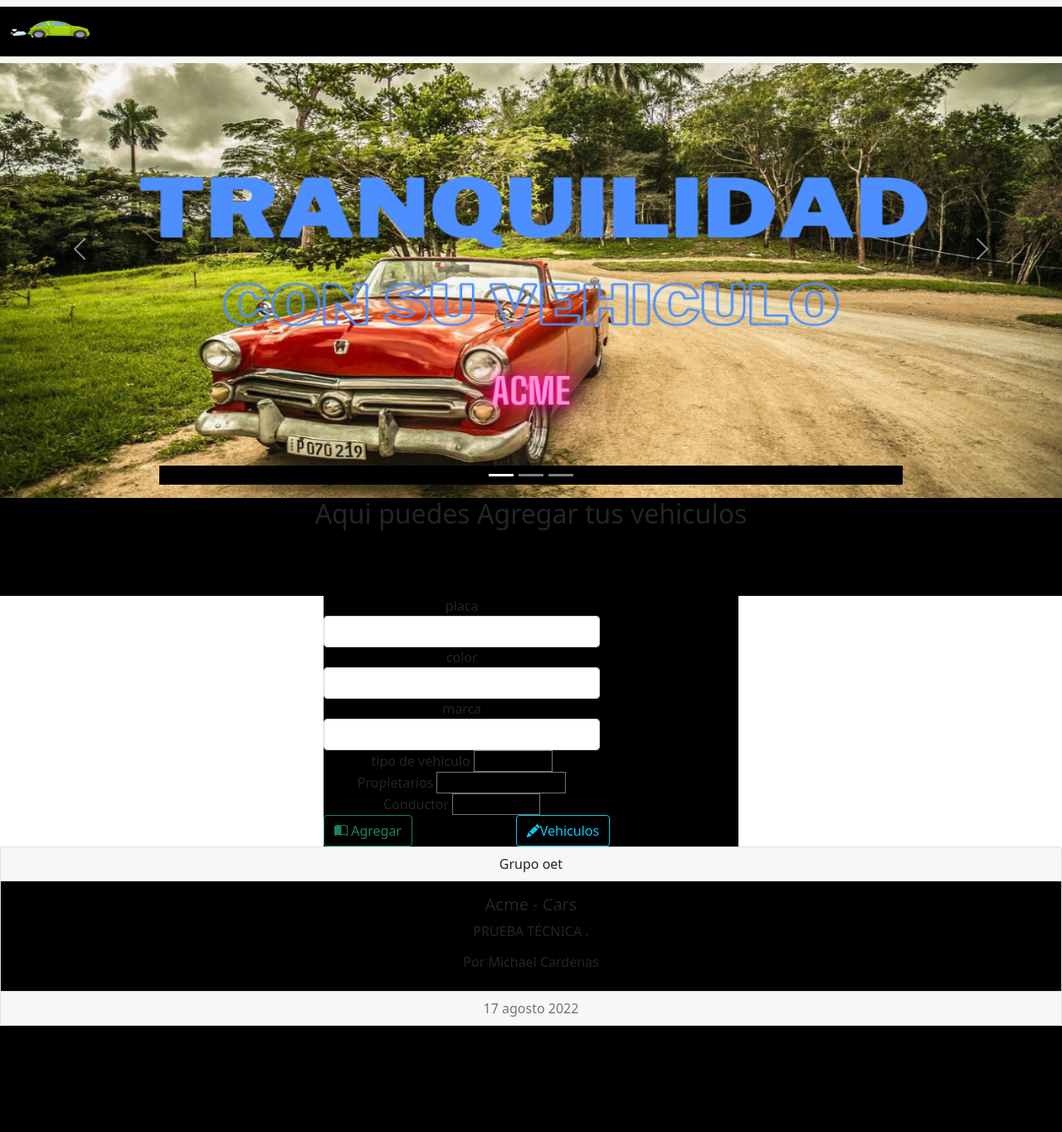
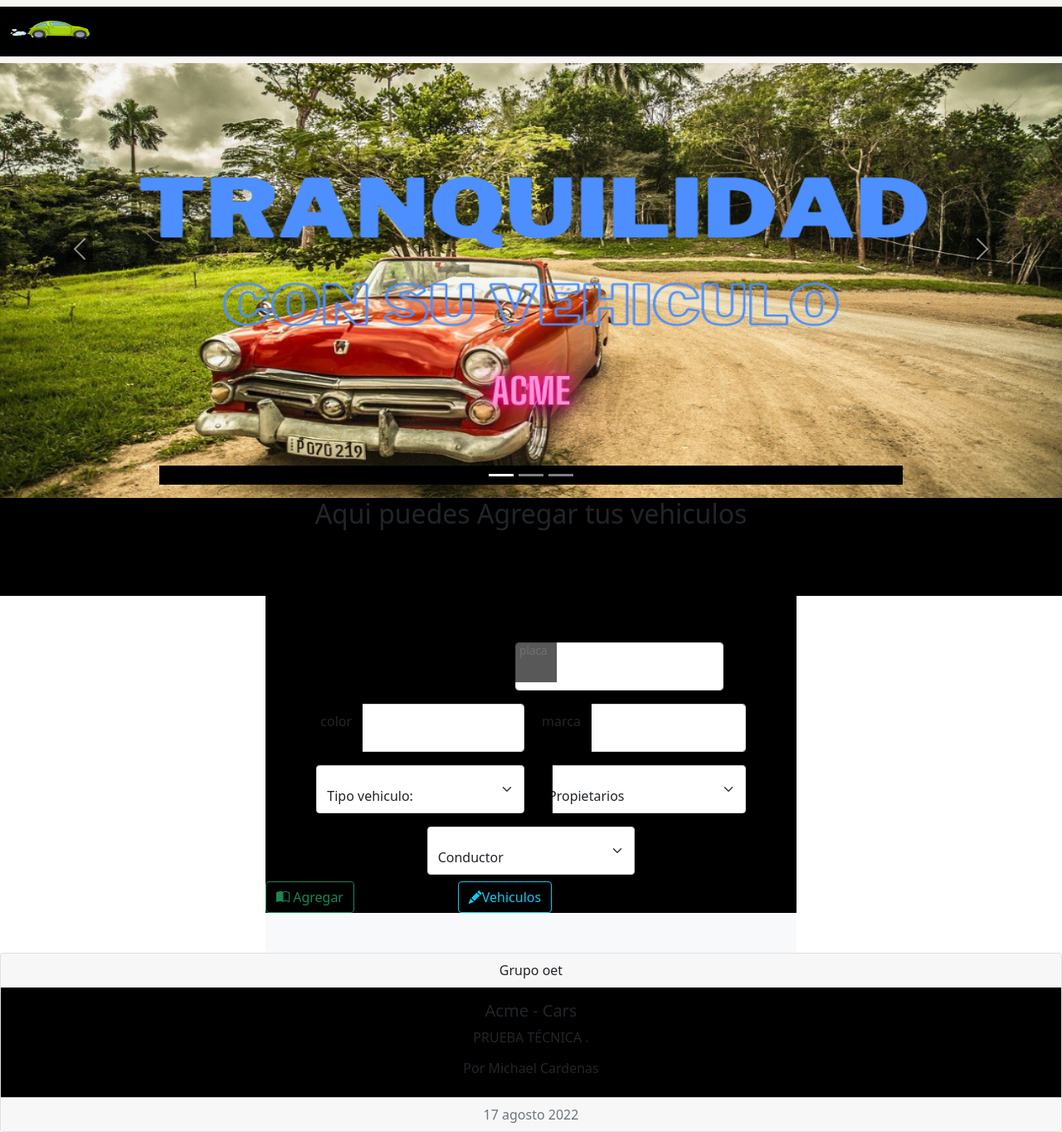
Before and after one commit to michcardenas/ACME, a PHP site: page /vehiculos/agregar.php in a window 1280 px wide. Shown: the whole page at 83% size. Before the commit the page ends 1236 px from the top, so only its background shows below. Run offline with PHP 8.4, Linux system fonts and the light colour scheme; data comes from the database, SQL or seed files in the repository.

Commit message:
Se arregla un poco el agregar

```diff
--- a/acme/vehiculos/agregar.php
+++ b/acme/vehiculos/agregar.php
@@ -73,31 +73,33 @@
 
 <!-- Inputs-->
 
-<div class="mx-auto" style="width: 500px;">
+<div class="mx-auto bg-light rounded   pb-5" style="width: 50%;">
 <form action="agregar.php#alert" method="POST">
 
-  <div   class="form-group col-8 text-center">
+<!-- ID del vehiculo es auto-incrementable por ende esta oculto -->
+<div class="d-flex   justify-content-center  flex-wrap">
+  <div class="form-floating col-4 p-2  mt-5">
+    <input type="hidden" name="id_vehiculo" class="form-control" id="id_vehiculo" autofocus>
+</div>
 
-        <input type="hidden" name="id_vehiculo" class="form-control" id="id_vehiculo" autofocus>
+    <div class="form-floating col-5 p-2 mt-5">
+
+        <input type="text" name="placa" class="form-control" id="placa" maxlength="6">
+        <label for="placa">placa</label>
     </div>
 
-    <div class="form-group col-8 text-center">
-        <label for="titulo">placa</label>
-        <input type="text" name="placa" class="form-control" id="placa" maxlength="6">
-    </div>
-
-    <div class="form-group col-8 text-center">
+    <div class="form-floating col-5 p-2">
         <label for="autor">color</label>
         <input type="text" name="color" class="form-control" id="color">
     </div>
-    <div class="form-group col-8 text-center">
+    <div class="form-floating col-5 p-2">
         <label for="autor">marca</label>
         <input type="text" name="marca" class="form-control" id="marca">
     </div>
-    <div class="form-group col-8 text-center">
-    <label for="autor">tipo de vehiculo</label>
-              <select name="tipo_vehiculo" id="tipo_vehiculo">
+    <div class="form-floating col-5 p-2">
 
+              <select name="tipo_vehiculo" id="tipo_vehiculo" class="form-select">
+              <option value="0">Tipo vehiculo:</option>
           <option>Particular</option>
 
           <option>Publico</option>
@@ -108,11 +110,11 @@
         <!-- <label for="autor">tipo_vehiculo</label>
         <input type="text" name="tipo_vehiculo" class="form-control" id="tipo_vehiculo"> -->
     </div>
-    <div class="form-group col-8 text-center">
-        <label for="autor">Propietarios</label>
+    <div class="form-floating col-5 p-2">
+        <label for="autor"></label>
 
-        <select name="propietarios_id" id="propietarios_id" >
-        <option value="0">Seleccione:</option>
+        <select name="propietarios_id" id="propietarios_id" class="form-select" >
+        <option value="0">Propietarios</option>
         <?php
 
          $resultados= mysqli_query($conexion,"SELECT * FROM  $tabla_db2");
@@ -123,10 +125,10 @@
         ?>
       </select>
     </div>
-    <div class="form-group col-8 text-center">
-        <label for="autor">Conductor</label>
-        <select name="conductor_id" id="conductor_id">
-        <option value="0">Seleccione:</option>
+    <div class="form-floating col-5 p-2">
+
+        <select name="conductor_id" id="conductor_id" class="form-select">
+        <option value="0">Conductor</option>
         <?php
 
          $resultados= mysqli_query($conexion,"SELECT * FROM  $tabla_db1");
@@ -138,7 +140,7 @@
       </select>
     </div>
 
-
+    </div>
 
 
 
```
